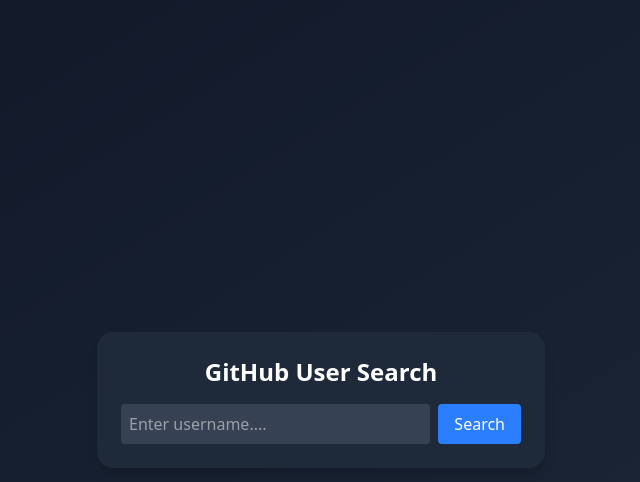
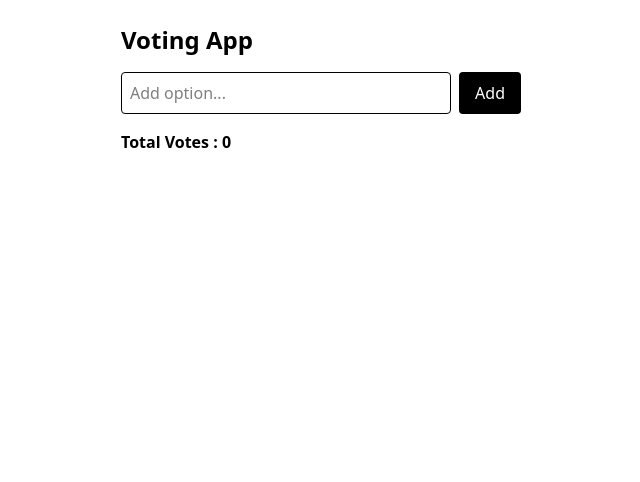
Before and after one commit to fedlearning24/Angular_Mini_Projects, an Angular app: page / in a window 1280 px wide. Shown: the top 482 px of the page, without its empty margins (319-959 px from the left). Built offline with nearby package versions, Linux system fonts and the light colour scheme.

Commit message:
voting app

```diff
--- /dev/null
+++ b/src/app/Stores/poll.store.ts
@@ -0,0 +1,36 @@
+import { computed, Injectable, signal } from "@angular/core";
+
+export interface Option {
+    id: number;
+    text: string;
+    votes: number;
+}
+
+@Injectable({ providedIn: 'root' })
+
+export class PollStore {
+    private _options = signal<Option[]>([]);
+    options = this._options.asReadonly();
+
+    addOption(text: string) {
+        const newOption: Option = {
+            id: Date.now(),
+            text,
+            votes: 0
+        };
+        this._options.update(o => [...o, newOption]);
+    }
+
+    vote(id: number) {
+        this._options.update(options =>
+            options.map(o =>
+                o.id === id ? { ...o, votes: o.votes + 1 } : o
+            )
+        );
+    }
+
+    totalVotes = computed(() =>
+        this._options().reduce((sum,o) => sum + o.votes, 0)
+    );
+
+}
--- a/src/app/app.html
+++ b/src/app/app.html
@@ -2,4 +2,5 @@
 <!-- <app-quiz></app-quiz> -->
 <!-- <app-password-generator></app-password-generator> -->
 <!-- <app-chat-ui></app-chat-ui> -->
-<app-github></app-github>
+<!-- <app-github></app-github> -->
+ <app-votes></app-votes>
--- a/src/app/app.ts
+++ b/src/app/app.ts
@@ -1,9 +1,9 @@
 import { Component, signal } from '@angular/core';
-import { Github } from './github/github';
+import { Votes } from './votes/votes';
 
 @Component({
   selector: 'app-root',
-  imports: [Github],
+  imports: [Votes],
   templateUrl: './app.html',
   styleUrl: './app.css'
 })
--- /dev/null
+++ b/src/app/votes/votes.html
@@ -0,0 +1,31 @@
+<div class="max-w-md mx-auto p-6">
+    <h1 class="text-2xl font-bold mb-4">Voting App</h1>
+    <div class="flex gap-2 mb-4">
+        <input [(ngModel)]="newOption" class="border p-2 rounded w-full" placeholder="Add option..." />
+        <button (click)="addOption()" class="bg-black text-white px-4 rounded">
+            Add
+        </button>
+    </div>
+
+    @for(option of store.options(); track option.id){
+    <div class="bg-gray-100 p-3 rounded mb-2">
+        <div class="flex justify-between">
+            <span>{{option.text}}</span>
+            <span>{{option.votes}} votes</span>
+        </div>
+
+        <button (click)="store.vote(option.id)" class="mt-2 bg-blue-500 text-white px-3 py-1 rounded text-sm">
+            Vote
+        </button>
+
+        <div class="w-full bg-gray-300 h-2 mt-2 rounded">
+            <div class="bg-green-500 h-2 rounded" [style.width.%]="getPercentage(option.votes)">
+            </div>
+        </div>
+    </div>
+    }
+
+    <div class="mt-4 font-bold">
+        Total Votes : {{store.totalVotes()}}
+    </div>
+</div>
--- /dev/null
+++ b/src/app/votes/votes.ts
@@ -0,0 +1,27 @@
+import { Component, inject } from '@angular/core';
+import { PollStore } from '../Stores/poll.store';
+import { FormsModule } from '@angular/forms';
+
+@Component({
+  selector: 'app-votes',
+  imports: [FormsModule],
+  templateUrl: './votes.html',
+  styleUrl: './votes.css',
+})
+export class Votes {
+  newOption = '';
+
+  store = inject(PollStore);
+
+  addOption() {
+    if (!this.newOption.trim()) return;
+    this.store.addOption(this.newOption);
+    this.newOption = '';
+  }
+
+  getPercentage(votes:number){
+    const total = this.store.totalVotes();
+    return total ? (votes/total) * 100 : 0;
+  }
+
+}
```
Also changed, not shown: src/app/votes/votes.css (added), 1 other file (tests, documents, lock files or other folders).
